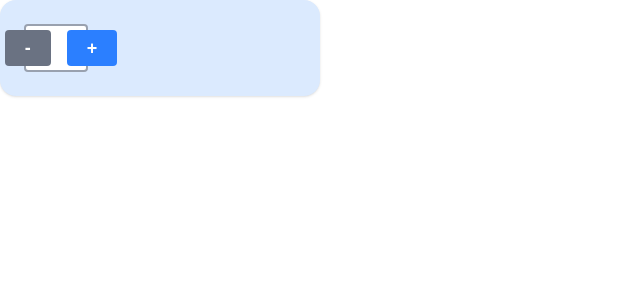
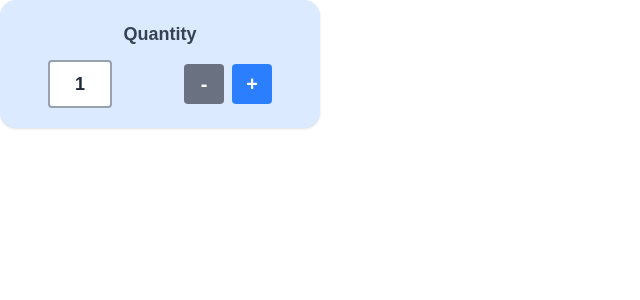
Before and after one commit to SeksanW/cprg306-assignments, a Next.js app: page /week-4 in a window 1280 px wide. Shown: the top 300 px of the page, without its empty margins (0-640 px from the left). Built offline with nearby package versions, Linux system fonts and the light colour scheme.

Commit message:
Update new-item.js

```diff
--- a/app/week-4/new-item.js
+++ b/app/week-4/new-item.js
@@ -3,7 +3,6 @@
 import { useState } from "react";
 
 export default function NewItem() {
-
 const [quantity, setQuantity] = useState(1);
 
 const increment = () => {
@@ -19,24 +18,31 @@ export default function NewItem() {
 };
 
     const baseButton =
-    "px-5 py-1 m-2 rounded text-white transition-colors duration-200";
+    "w-10 h-10 flex items-center justify-center rounded text-white text-xl font-bold transition-colors duration-200";
 
 const incrementStyles =
     quantity >= 20
         ? "bg-gray-500 cursor-not-allowed " + baseButton
-        : "bg-blue-500 hover:bg-blue-300 " + baseButton;
+        : "bg-blue-500 hover:bg-blue-400 " + baseButton;
 
     const decrementStyles =
     quantity <= 1
         ? "bg-gray-500 cursor-not-allowed " + baseButton
-        : "bg-blue-500 hover:bg-blue-300 " + baseButton;
+        : "bg-blue-500 hover:bg-blue-400 " + baseButton;
 
 return (
     <main className="flex items-center justify-center h-screen">
-        <div className="bg-blue-100 w-80 h-24 rounded-2xl flex items-center justify-between px-6 shadow">
+        <div className="bg-blue-100 w-80 h-32 rounded-2xl flex flex-col items-center justify-center px-6 shadow space-y-3">
+        {}
+        <p className="text-gray-700 text-lg font-semibold">Quantity</p>
+
+        {}
+        <div className="flex items-center justify-between w-full px-6">
         <div className="w-16 h-12 flex items-center justify-center border-2 border-gray-400 rounded bg-white text-lg font-bold text-gray-800">
             {quantity}
+        </div>
 
+        <div className="flex space-x-2">
             <button
                 onClick={decrement}
                 disabled={quantity <= 1}
@@ -44,7 +50,6 @@ export default function NewItem() {
                 >
                 -
             </button>
-
             <button
                 onClick={increment}
                 disabled={quantity >= 20}
@@ -54,6 +59,7 @@ export default function NewItem() {
                     </button>
                 </div>
             </div>
+        </div>
     </main>
 );
 }
```
Lines whose indentation alone changed are shown as unchanged.
